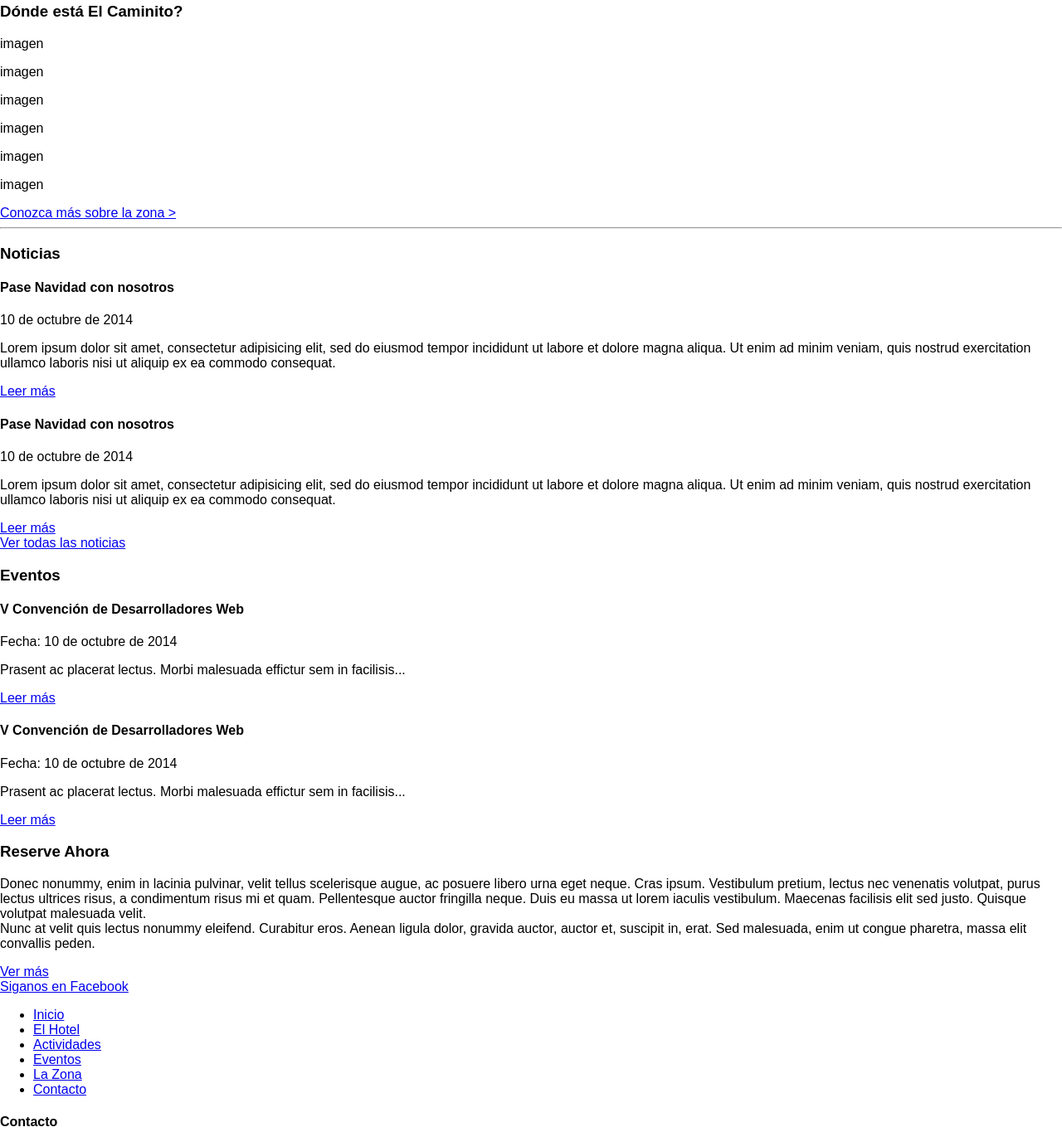
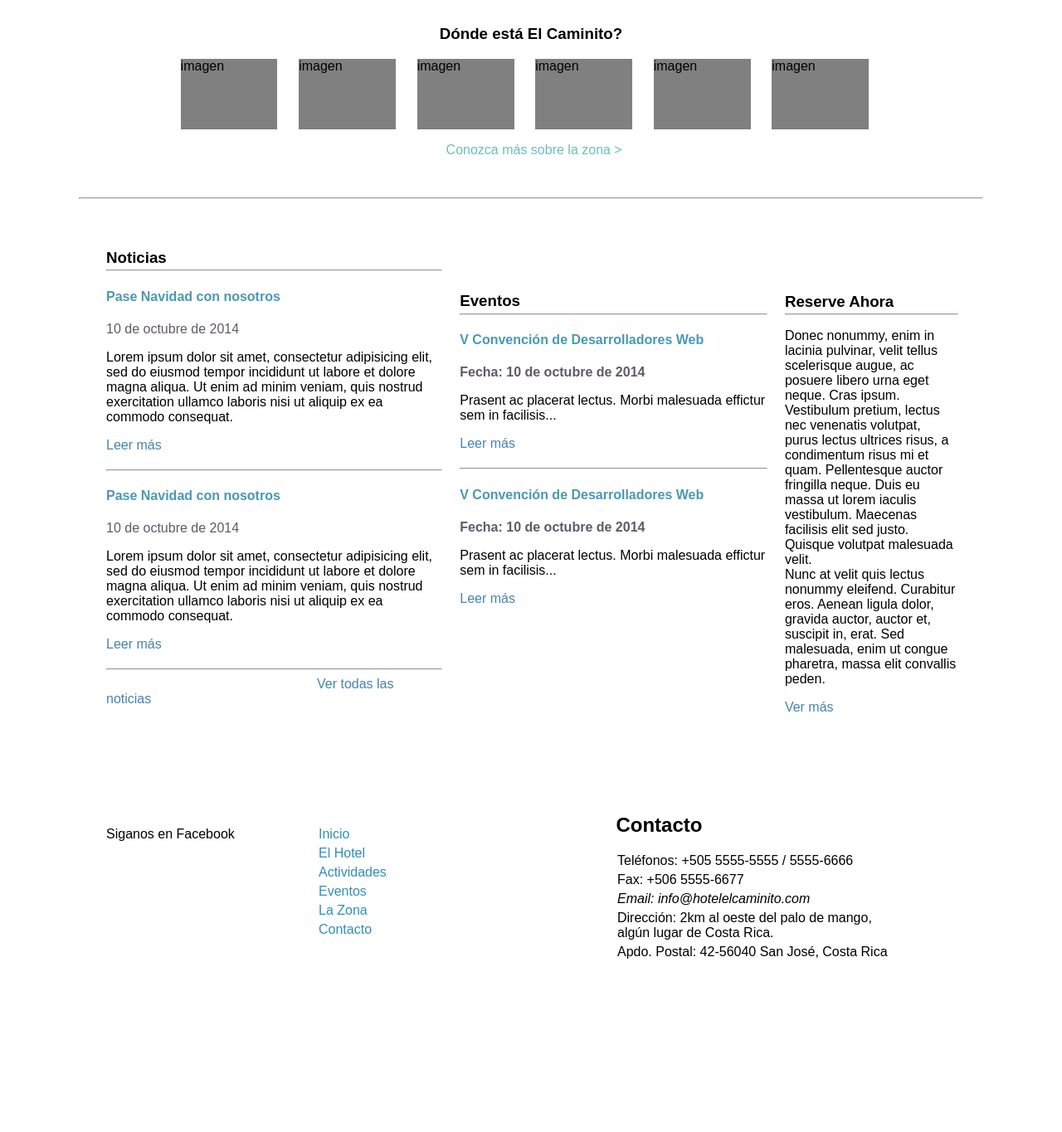
Before and after one commit to Cfernandez94/ElCaminito, a plain HTML site: page Index.html in a window 1280 px wide. Shown: the part 409-1774 px from the top of the page at 83% size. After the commit the page ends 1606 px from the top, so only its background shows below. Drawn offline with Linux system fonts and the light colour scheme.

Commit message:
Finalizacion de la Pagina de El Caminito

```diff
--- a/Index.html
+++ b/Index.html
@@ -45,12 +45,14 @@
 
 		<section class="section-two">
 			<h3> Dónde está El Caminito? </h3>
+			<div class="section-two-img">
 				<p> imagen </p>
 				<p> imagen </p>
 				<p> imagen </p>
 				<p> imagen </p>
 				<p> imagen </p>
 				<p> imagen </p>
+			</div>
 			<a href="#"> Conozca más sobre la zona > </a>
 		</section>
 
@@ -59,36 +61,42 @@
 		<section class="section-three">
 			<div class="news">
 				<h3> Noticias </h3>
+				<hr>
 				<!-- Noticias -->
 				<article class="news-article">
 					<h4> Pase Navidad con nosotros </h4>
-					<p> 10 de octubre de 2014 </p>
+					<p class="date"> 10 de octubre de 2014 </p>
 					<p> Lorem ipsum dolor sit amet, consectetur adipisicing elit, sed do eiusmod tempor incididunt ut labore et dolore magna aliqua. Ut enim ad minim veniam, quis nostrud exercitation ullamco laboris nisi ut aliquip ex ea commodo consequat. </p>
 					<a href="#"> Leer más </a>
+					<hr>
 				</article>
 
 				<article class="news-article">
 					<h4> Pase Navidad con nosotros </h4>
-					<p> 10 de octubre de 2014 </p>
+					<p class="date"> 10 de octubre de 2014 </p>
 					<p> Lorem ipsum dolor sit amet, consectetur adipisicing elit, sed do eiusmod tempor incididunt ut labore et dolore magna aliqua. Ut enim ad minim veniam, quis nostrud exercitation ullamco laboris nisi ut aliquip ex ea commodo consequat. </p>
 					<a href="#"> Leer más </a>
+					<hr>
 				</article>
-				<a href="#"> Ver todas las noticias </a>
+
+				<a class="more" href="#"> Ver todas las noticias </a>
 			</div>
 
 			<div class="events">
 				<h3> Eventos </h3>
+				<hr>
 				<!-- Eventos -->
 				<article class="events-article">
 					<h4> V Convención de Desarrolladores Web </h4>
-					<p> Fecha: 10 de octubre de 2014 </p>
+					<p class="date"> <strong> Fecha: 10 de octubre de 2014 </strong> </p>
 					<p> Prasent ac placerat lectus. Morbi malesuada effictur sem in facilisis... </p>
 					<a href="#"> Leer más </a>
+					<hr>
 				</article>
 
 				<article class="events-article">
 					<h4> V Convención de Desarrolladores Web </h4>
-					<p> Fecha: 10 de octubre de 2014 </p>
+					<p class="date"> <strong> Fecha: 10 de octubre de 2014 </strong> </p>
 					<p> Prasent ac placerat lectus. Morbi malesuada effictur sem in facilisis... </p>
 					<a href="#"> Leer más </a>
 				</article>
@@ -97,6 +105,7 @@
 
 			<div class="reserveNow">
 				<h3> Reserve Ahora </h3>
+				<hr>
 				<!-- Reserve -->
 				<p> Donec nonummy, enim in lacinia pulvinar, velit tellus scelerisque augue, ac posuere libero urna eget neque. Cras ipsum. Vestibulum pretium, lectus nec venenatis volutpat, purus lectus ultrices risus, a condimentum risus mi et quam. Pellentesque auctor fringilla neque. Duis eu massa ut lorem iaculis vestibulum. Maecenas facilisis elit sed justo. Quisque volutpat malesuada velit.
 				</br>
@@ -106,9 +115,9 @@
 		</section>
 
 		<footer>
-			<a href="#"> Siganos en Facebook </a>
+			<a class="share" href="#"> Siganos en Facebook </a>
 
-			<ul class="navidation-footer">
+			<ul class="navigation-footer">
 				<li> <a href="#"> Inicio </a> </li>
 				<li> <a href="#"> El Hotel </a> </li>
 				<li> <a href="#"> Actividades </a> </li>
@@ -118,7 +127,7 @@
 			</ul>
 
 			<div class="contact">
-				<h4> Contacto </h4>
+				<h2> Contacto </h2>
 				<ul>
 					<li> Teléfonos: +505 5555-5555 / 5555-6666 </li>
 					<li> Fax: +506 5555-6677 </li>
--- a/Style.css
+++ b/Style.css
@@ -123,3 +123,163 @@
 	height: 76px;
 	margin-top: 25px;
 }
+
+.section-two{
+	height: 200px;
+}
+
+.section-two h3{
+	text-align: center;
+	margin-top: 45px;
+}
+
+.section-two-img{
+	margin-left: 17%;
+	margin-top: -15px;
+}
+
+.section-two-img p{
+	height: 85px;
+width: 8%;
+background-color: #808080;
+display: inline-block;
+padding-right: 3%;
+margin-right: 2%;
+}
+
+.section-two a{
+	text-decoration: none;
+	margin-left: 42%;
+	color: #6abebe;
+}
+
+hr{
+	width: 85%;
+}
+
+.section-three{
+	margin-left: 10%;
+	margin-top: 60px;
+	margin-bottom: 135px;
+}
+
+.section-three h4{
+	color: #4998b6;
+}
+
+.section-three a{
+	text-decoration: none;
+	color: #4683af;
+}
+
+.more{
+	margin-left: 63%;
+}
+
+.news-article .date{
+	color: #60596b;
+}
+
+.news hr{
+	margin-left: 0%;
+width: 100%;
+margin-top: -15px;
+}
+
+.news-article hr{
+	margin-left: 0%;
+	width: 100%;
+	margin-top: 20px
+}
+
+.events-article .date{
+	color: #60596b;
+}
+
+.events hr{
+	margin-left: 0%;
+width: 100%;
+margin-top: -15px;
+}
+
+.events-article hr{
+	margin-left: 0%;
+	width: 100%;
+	margin-top: 20px
+}
+
+.reserveNow hr{
+	margin-left: 0%;
+width: 100%;
+margin-top: -15px;
+}
+
+.news{
+	width: 35%;
+	/*position: absolute;*/
+}
+
+.events{
+	width: 32%;
+/*position: absolute;*/
+	margin-top: -519px;
+margin-left: 37%;
+}
+
+
+.reserveNow{
+	width: 18%;
+	/*position: absolute;*/
+	margin-left: 71%;
+	margin-top: -397px;
+}
+
+/*footer*/
+
+footer{
+	height: 200px;
+	margin-bottom: -20px;
+}
+
+footer a{
+	text-decoration: none;
+	color: #000;
+}
+
+footer .share{
+	margin-left: 10%;
+	display:inline-block;
+}
+
+.navigation-footer{
+float: right;
+width: 15%;
+margin-right: 55%;
+margin-top: 0px;
+}
+
+.navigation-footer li{
+	list-style: none;
+	padding-bottom: 5px;
+}
+
+.navigation-footer a{
+		color: #2e8fbc;
+}
+
+.contact{
+	    float: right;
+    margin-top: -170px;
+    width: 30%;
+    margin-right: 15%;
+}
+
+.contact h2{
+	margin-top: 0px;
+	margin-left:10%;
+}
+
+.contact li{
+	list-style: none;
+	padding-bottom: 5px;
+}
```
Also changed, not shown: diseño.jpg (added), img1.jpg (added), img2.jpg (added), img3.jpg (added), img4.jpg (added), img5.jpg (added), img6.jpg (added), old-google-maps-restaurants.jpg (added), 1 other file. Lines whose indentation alone changed are shown as unchanged.
